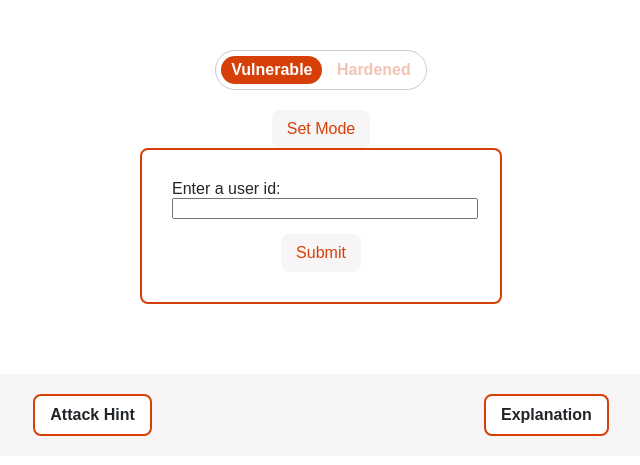
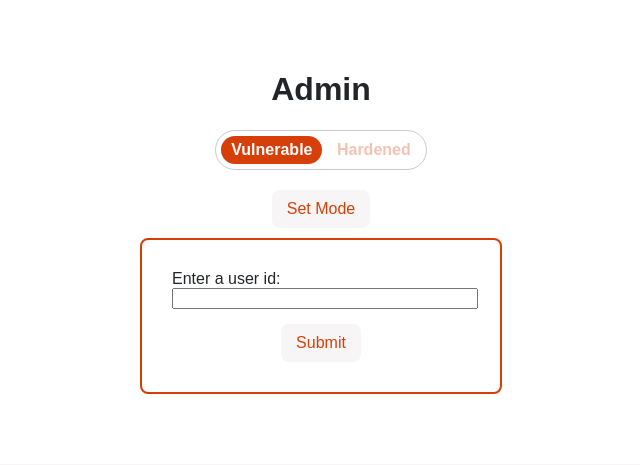
Before and after one commit to burkeOSU/cs467wsrp, a Flask app: template templates/admin.html in a window 1280 px wide. Shown: the part 58-523 px from the top of the page, without its empty margins (319-959 px from the left). Run offline with Flask 3, Linux system fonts and the light colour scheme; the template is opened without the code that fills it, so the values that code supplies are empty.

Commit message:
Correct Brute Force doc, fix admin header

```diff
--- a/templates/admin.html
+++ b/templates/admin.html
@@ -2,10 +2,11 @@
 {% extends "base.html" %}
 {% block content %}
     <div class="mainSection">
+        <h1>Admin</h1>
         <form action="{{ url_for("toggle.toggle_sqli_blind") }}" method="post">
             {{ toggle("hardened") if session.get("toggle_sqli_blind") == "hardened" else toggle("vulnerable") }}
             <div class="btnContainer">
-                <button type="submit" class="btn">Set Mode</button>
+                <button type="submit" class="btn sessionToggleBtn">Set Mode</button>
             </div>
         </form>
         <form class="form" action="{{ url_for("admin.admin") }}" method="post">
```
Also changed, not shown: docs/README_BruteForce.md, 1 other file.
